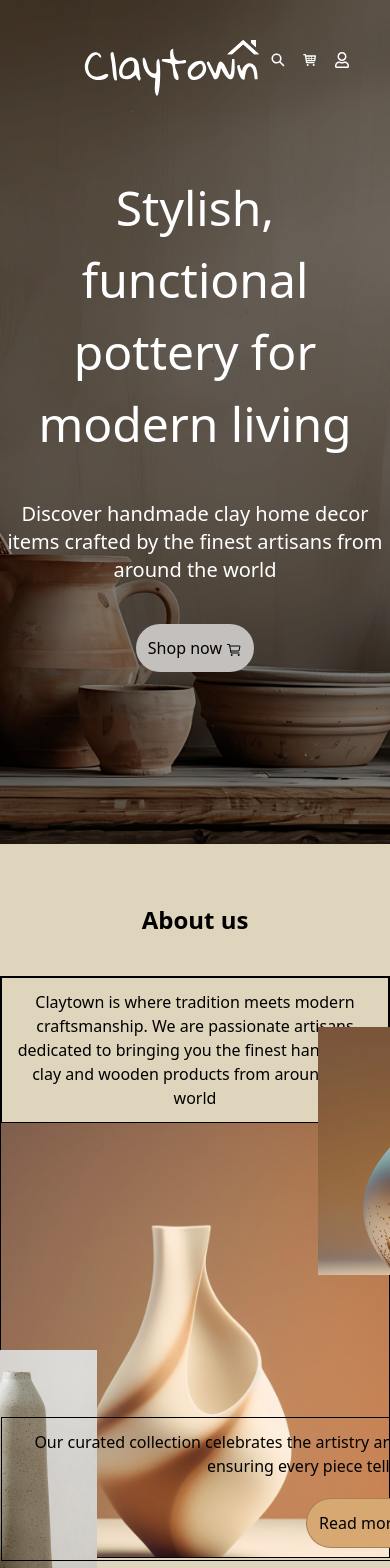
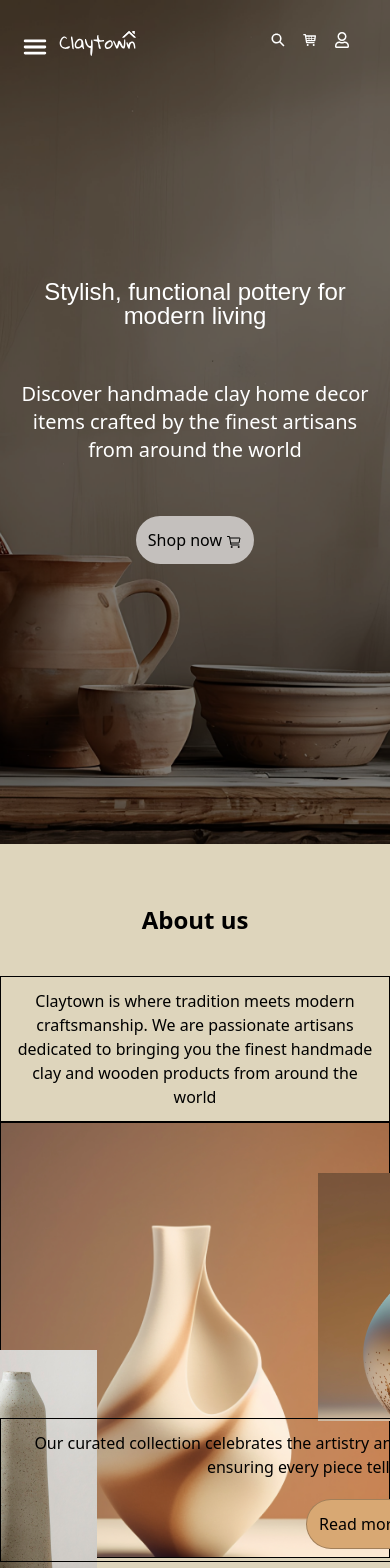
Before and after one commit to adexterity/choppify, a React (Vite) app in the folder clay town/: page / in a window 390 px wide. Shown: the top 1568 px of the page. Built offline with nearby package versions, Linux system fonts and the light colour scheme.

Commit message:
hamburger ready to eat

```diff
--- a/clay town/src/component/Address.tsx
+++ b/clay town/src/component/Address.tsx
@@ -1,4 +1,11 @@
+import { useNavigate } from "react-router-dom";
+
 const Address = () => {
+  const navigate = useNavigate();
+
+  const handleNavigate = () => {
+    navigate("/checkout/shipping");
+  };
   return (
     <div className="flex gap-2">
       <div className="bg-white w-[1000px] pt-10 rounded-lg min-h-[500px] ml-3">
@@ -84,6 +91,7 @@ const Address = () => {
         </div>
         <div className="m-auto flex justify-center ">
           <button
+            onClick={handleNavigate}
             className="my-4 bg-[#DFAE72] rounded-full
          py-2 px-6  text-white"
           >
--- a/clay town/src/component/Navbar.tsx
+++ b/clay town/src/component/Navbar.tsx
@@ -1,15 +1,41 @@
+import { useState } from "react";
 import { FaRegUser } from "react-icons/fa";
-import { IoSearchSharp } from "react-icons/io5";
+import { IoMdClose } from "react-icons/io";
+import { IoMenu, IoSearchSharp } from "react-icons/io5";
 import { TiShoppingCart } from "react-icons/ti";
-import { Link } from "react-router-dom";
+import { Link, useNavigate } from "react-router-dom";
 
 const Navbar = () => {
+  const navigate = useNavigate();
+  const [showNavLinks, setshowNavLinks] = useState(false);
+  const toggleNavbar = () => setshowNavLinks(!showNavLinks);
+  const handleNavigate = () => {
+    /*     navigate("/cart");
+     */ setshowNavLinks(false);
+  };
+
   return (
     <nav className="absolute top-1 left-0  flex justify-between  min-w-full px-10 py-5 items-center">
+      <div
+        className="block lg:hidden absolute top-7 left-5"
+        onClick={() => {
+          handleNavigate();
+          toggleNavbar();
+        }}
+      >
+        {showNavLinks ? <IoMdClose size={30} /> : <IoMenu size={30} />}
+      </div>
       <h2>
-        <img src="/images/Logo.svg" alt="logo" />
+        <img src="/images/Logo.svg" alt="logo" className=" w-24 md:w-40"/>
       </h2>
-      <ul className="md:flex gap-10 text-2xl hidden">
+
+      <ul
+        className={`md:flex gap-10 text-2xl ${
+          showNavLinks
+            ? "flex absolute top-20 bg-[#e73737] rounded-lg p-5 left-2 flex-col"
+            : "hidden"
+        } `}
+      >
         <li>
           <Link to="/">Home</Link>
         </li>
--- a/clay town/src/component/Shipping.tsx
+++ b/clay town/src/component/Shipping.tsx
@@ -8,6 +8,9 @@ const Shipping = () => {
 
   const handleProceedToPayment = () => {
     navigate("/checkout/payment");
+  };
+  const handleHome = () => {
+    navigate("/");
   };
   return (
     <div className="flex gap-2">
@@ -57,7 +60,7 @@ const Shipping = () => {
           <hr className="my-8 w-[90%] m-auto" />
         </form>
         <div className="flex gap-7 justify-center mb-10">
-          <button>Cancel order</button>
+          <button onClick={handleHome}>Cancel order</button>
 
 
             <button  onClick={handleProceedToPayment} className=" bg-[#DFAE72] py-2 px-10 rounded-full text-white">
@@ -100,11 +103,11 @@ const Shipping = () => {
           </span>
         </div>
         <div className="m-auto flex justify-center ">
-          <button
+          <button onClick={handleProceedToPayment}
             className="my-4 bg-[#DFAE72] rounded-full
          py-2 px-6  text-white"
           >
-            Continue to Shipping
+            Continue to Payment
           </button>
         </div>
       </div>
--- /dev/null
+++ b/clay town/src/fonts.css
@@ -0,0 +1,10 @@
+/* src/fonts.css */
+@font-face {
+    font-family: 'futura';
+    src: url('./assets/fonts/futura/Futura\ Bold.ttf') format('ttf'),
+         url('./assets/fonts/futura/Futura\ Medium.ttf') format('ttf'),
+         url('./assets/fonts/futura/Futura\ Light.ttf') format('ttf'),
+         url('./assets/fonts/futura/Futura\ Extra\ Bold.ttf') format('ttf');
+    font-weight: normal;
+    font-style: normal;
+}
--- a/clay town/src/main.tsx
+++ b/clay town/src/main.tsx
@@ -2,6 +2,7 @@ import React from 'react'
 import ReactDOM from 'react-dom/client'
 import App from './App.tsx'
 import './index.css'
+import './fonts.css';
 
 ReactDOM.createRoot(document.getElementById('root')!).render(
   <React.StrictMode>
--- a/clay town/src/pages/CheckOut.tsx
+++ b/clay town/src/pages/CheckOut.tsx
@@ -3,10 +3,10 @@ import Navbar from "../component/Navbar";
 
 const CheckOut = () => {
   return (
-    <section className="bg-[#F7F0DD] min-h-screen pt-32">
+    <section className="bg-[#F7F0DD] min-h-screen pt-32 pb-10">
       <Navbar />
       <div>
-        <div className="flex gap-3 items-center pl-10 mb-5">
+        <div className="flex md:gap-3 items-center pl-10 mb-5">
           <NavLink to="address">
             <p className="text-2xl">Address</p>
           </NavLink>
--- a/clay town/src/pages/HomePage.tsx
+++ b/clay town/src/pages/HomePage.tsx
@@ -8,14 +8,14 @@ const HomePage = () => {
     <>
       {/*      header section
        */}
-      <header className="bg-header-bg bg-cover bg-bottom flex justify-center items-center text-white min-h-screen ">
+      <header className="bg-header-bg bg-cover bg-bottom flex justify-center items-center text-white min-h-screen">
         <Navbar />
 
         <div className=" flex justify-center items-center flex-col">
-          <h1 className="text-5xl text-center leading-[1.5]">
+          <h1 className="text-2xl md:text-5xl text-center leading-[1] md:leading-[1.5] font-custom">
             Stylish, functional pottery for <br /> modern living
           </h1>
-          <h3 className="my-10 w-96 text-xl text-center">
+          <h3 className="my-10 p-3 max-w-96 text-xl text-center">
             Discover handmade clay home decor items crafted by the finest
             artisans from around the world
           </h3>
@@ -30,13 +30,13 @@ const HomePage = () => {
           About us
         </h2>
         <div className="relative">
-          <div className="flex justify-center items-center">
+          <div className="flex flex-col justify-center items-center">
+            <p className=" text-center border border-black p-3 ">
+              Claytown is where tradition meets modern craftsmanship. We are
+              passionate artisans dedicated to bringing you the finest handmade
+              clay and wooden products from around the world
+            </p>
             <div className="relative border border-black md:first:w-[400px]">
-              <p className="lg:w-[273px] text-center border border-black p-3 lg:absolute md:-left-[300px]  ">
-                Claytown is where tradition meets modern craftsmanship. We are
-                passionate artisans dedicated to bringing you the finest
-                handmade clay and wooden products from around the world
-              </p>
               <div className="absolute top-[50px] right-[-150px]">
                 <img src="../images/about-us2.png" alt="image1" />
               </div>
@@ -45,8 +45,9 @@ const HomePage = () => {
               <div className="absolute bottom-[-70px] -left-[150px]">
                 <img src="../images/about-us3.png " alt="image3" />
               </div>
-              <div className="border border-black p-3  absolute -right-[330px] -bottom-1 flex justify-center flex-col text-center items-center">
-                <p className="lg:w-[273px] mb-5 lg:absolute md:-left-[300px] ">
+            </div>
+            <div className="border border-black p-3  absolute -right-[330px] -bottom-1 flex justify-center flex-col text-center items-center ">
+              <p className=" mb-5 ">
                 Our curated collection celebrates the artistry and cultural
                 heritage of skilled craftsmen, ensuring every piece tells a
                 unique story.
@@ -54,7 +55,6 @@ const HomePage = () => {
               <button className="bg-[#D8A873] p-3 rounded-full border border-[#1c1c1c48]">
                 Read more
               </button>
-              </div>
             </div>
           </div>
         </div>
@@ -148,6 +148,7 @@ const HomePage = () => {
             </div>
           </li>
         </ul>
+
         <ul className="flex justify-around flex-wrap">
           <li className="p-2 border border-black rounded">
             <div className="bg-product4-bg bg-no-repeat bg-center bg-cover w-[300px] h-[300px] ">
@@ -231,7 +232,7 @@ const HomePage = () => {
       </section>
       {/* our product section */}
       <section className="bg-[#DED5BC] py-3 min-h-screen">
-        <h2 className="text-center text-2xl md:text-[66px] py-[120px] font-semibold">
+        <h2 className="text-center text-2xl md:text-[66px] py-[60px] md:py-[120px] font-semibold">
           Our Products
         </h2>
         <ul className="flex justify-around mb-20 flex-wrap">
@@ -312,7 +313,7 @@ const HomePage = () => {
             </div>
           </li>
         </ul>
-        <ul className="flex justify-around mb-20 flex-wrap">
+        <ul className="flex justify-around  mb-10 md:mb-20 flex-wrap">
           <li className="p-2 border border-black rounded">
             <div className="bg-product1-bg bg-no-repeat bg-center bg-cover w-[300px] h-[300px] ">
               <div className="flex justify-between p-1">
@@ -392,15 +393,23 @@ const HomePage = () => {
             </div>
           </li>
         </ul>
-        <p className="text-[#FF7810] text-right pr-4 text-5xl pb-9">see more</p>
+        <p className="text-[#FF7810] text-right pr-4 text-3xl md:text-5xl pb-5 md:pb-9">
+          see more
+        </p>
       </section>
 
       {/* subscription section */}
       <section className="bg-subscribe-bg bg-bottom bg-cover text-white flex justify-center items-center flex-col py-4">
-        <h2 className="text-2xl md:text-[65px]">Subscribe to our newsletter</h2>
-        <p>Be the first to know about our latest arrivals, exclusive offers</p>
-        <p>Join us now and get 10% discount off your first purchase</p>
-        <button className="rounded-full bg-[#fbc47cbb] px-4 py-2 text-2xl my-10 text-black">
+        <h2 className="text-2xl md:text-[65px] text-center my-10">
+          Subscribe to our newsletter
+        </h2>
+        <p className="text-center text-xl">
+          Be the first to know about our latest arrivals, exclusive offers
+        </p>
+        <p className="text-center w-96 text-2xl">
+          Join us now and get 10% discount off your first purchase
+        </p>
+        <button className="rounded-full bg-[#fbc47cbb] px-4 py-2 text-2xl my-10 text-black border border-[#202020]">
           Subscribe
         </button>
       </section>
--- a/clay town/tailwind.config.js
+++ b/clay town/tailwind.config.js
@@ -13,6 +13,9 @@ export default {
         "product6-bg": "url('/images/product-image6.png')",
         "subscribe-bg": "url('/images/subscribe-bg.png')",
       },
+      fontFamily: {
+        custom: ['futura', 'sans-serif'],
+      },
     },
   },
   plugins: [],
```
Also changed, not shown: clay town/src/component/Footer.tsx (+5 -5 lines), clay town/src/component/ItemCards.tsx (added, +62 -0 lines), clay town/src/component/Payment.tsx (+14 -3 lines). Lines whose indentation alone changed are shown as unchanged.
